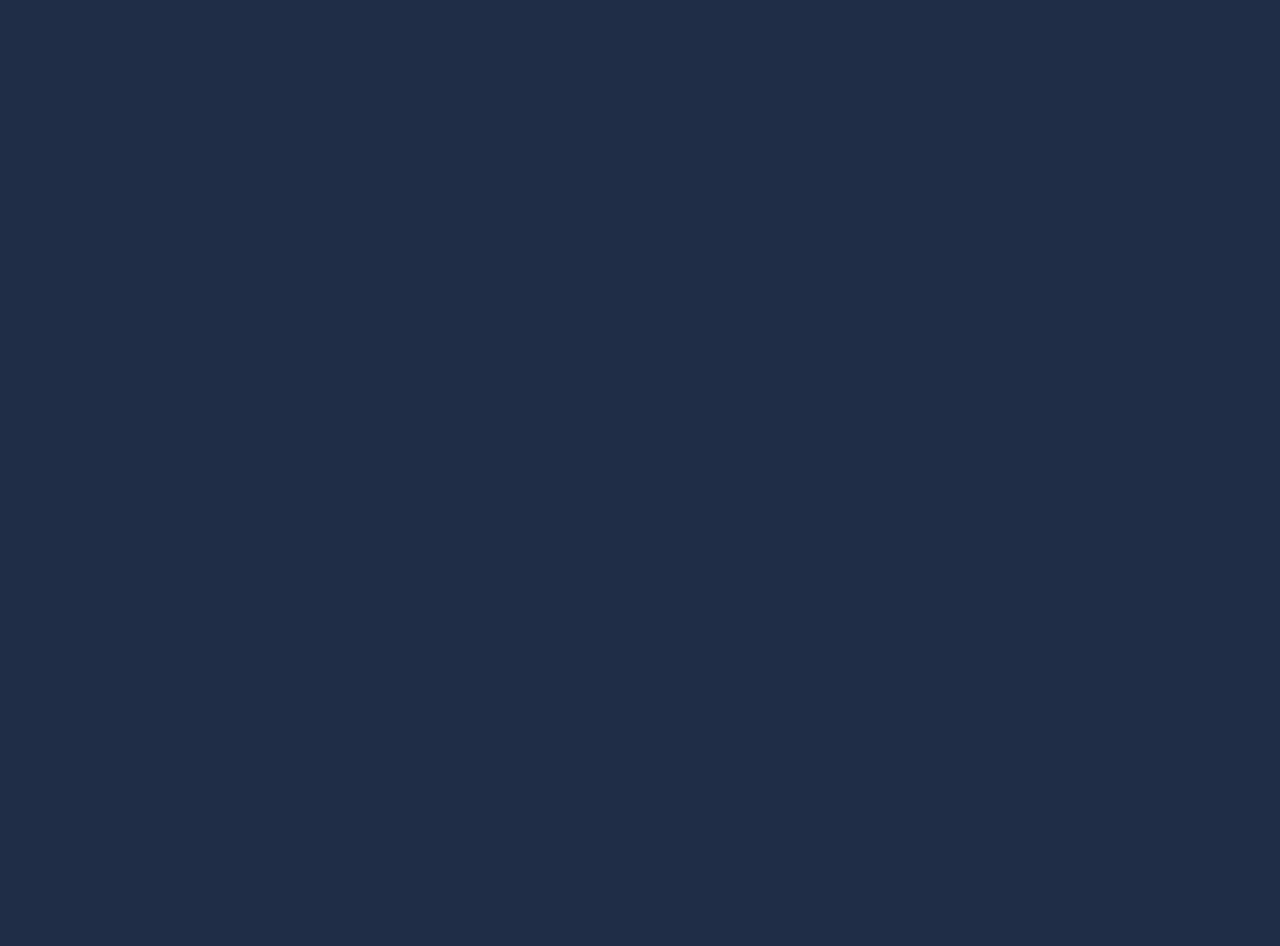
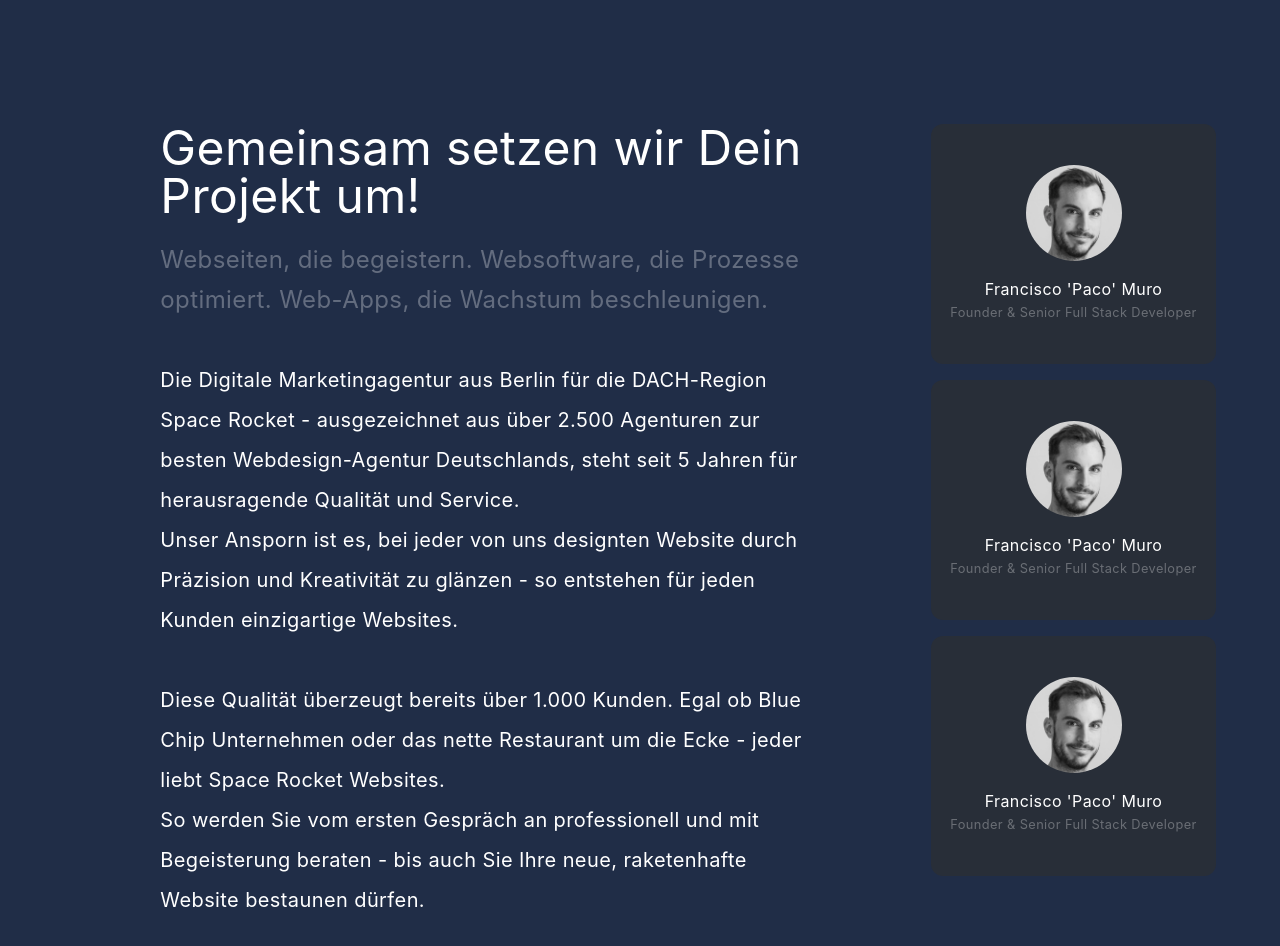
Before and after one commit to CivanErbay/cartel_design-new, a Nuxt app: page / in a window 1280 px wide. Shown: the part 1460-2406 px from the top of the page. Built offline with nearby package versions, Linux system fonts and the light colour scheme.

Commit message:
Add team section

```diff
--- a/app.vue
+++ b/app.vue
@@ -3,9 +3,8 @@
     <Navbar />
     <Hero />
     <Text />
-    <Services />
-
-    <Expertise />
+ <!-- <Services />
+    <Expertise /> -->
     <TechStack />
     <Team />
     <Consultation />
--- a/assets/css/main.css
+++ b/assets/css/main.css
@@ -1,7 +1,6 @@
-body {
-  background-color: #202d47;
-  color: white;
-}
+@tailwind base;
+@tailwind components;
+@tailwind utilities;
 
 .font-inter {
   font-family: 'Inter', sans-serif;
@@ -10,3 +9,13 @@
 .font-roboto {
   font-family: 'Roboto', sans-serif;
 }
+
+@layer base {
+  body {
+    background-color: #202d47;
+    color: white;
+  }
+  p {
+    @apply text-xl leading-10;
+  }
+}
--- a/components/Navbar.vue
+++ b/components/Navbar.vue
@@ -37,14 +37,14 @@
     title: 'Services',
     url: '#services'
   },
-  {
+/*   {
     title: 'Expertise',
     url: '#expertise'
   },
   {
     title: 'Leistungen',
     url: '#services'
-  },
+  }, */
   {
     title: 'Cartel',
     url: '#cartel'
--- a/components/Team.vue
+++ b/components/Team.vue
@@ -1,6 +1,45 @@
 <template>
   <section id="cartel">
-
+    <DefaultGrid>
+      <div class="lg:col-start-2 lg:col-end-9">
+        <h3 class="text-5xl mb-5">Gemeinsam setzen wir Dein Projekt um!</h3>
+        <p class="opacity-30 text-2xl mb-10 leading-10">Webseiten, die begeistern. Websoftware, die Prozesse optimiert.
+          Web-Apps, die Wachstum beschleunigen.</p>
+        <p>
+          Die Digitale Marketingagentur aus Berlin für die DACH-Region
+          Space Rocket - ausgezeichnet aus über 2.500 Agenturen zur besten Webdesign-Agentur Deutschlands, steht seit
+          5
+          Jahren für herausragende Qualität und Service.
+          <br>
+          Unser Ansporn ist es, bei jeder von uns designten Website durch Präzision und Kreativität zu glänzen - so
+          entstehen für jeden Kunden einzigartige Websites.
+          <br> <br>
+          Diese Qualität überzeugt bereits über 1.000 Kunden. Egal ob Blue Chip Unternehmen oder das nette Restaurant
+          um
+          die Ecke - jeder liebt Space Rocket Websites.
+          <br>
+          So werden Sie vom ersten Gespräch an professionell und mit Begeisterung beraten - bis auch Sie Ihre neue,
+          raketenhafte Website bestaunen dürfen.
+        </p>
+      </div>
+      <div class="lg:col-start-10 lg:col-end-13">
+        <div class="flex flex-col justify-center items-center h-60 w-full mb-4 bg-[#282E38] rounded-xl">
+          <NuxtImg width="120" height="120" class="w-24 h-24 object-cover rounded-full" src="/paco.png" />
+          <h4 class="mt-4 mb-0.5">Francisco 'Paco' Muro</h4>
+          <small class="opacity-30">Founder & Senior Full Stack Developer</small>
+        </div>
+        <div class="flex flex-col justify-center items-center h-60 w-full mb-4 bg-[#282E38] rounded-xl">
+          <NuxtImg width="120" height="120" class="w-24 h-24 object-cover rounded-full" src="/paco.png" />
+          <h4 class="mt-4 mb-0.5">Francisco 'Paco' Muro</h4>
+          <small class="opacity-30">Founder & Senior Full Stack Developer</small>
+        </div>
+        <div class="flex flex-col justify-center items-center h-60 w-full mb-4 bg-[#282E38] rounded-xl">
+          <NuxtImg width="120" height="120" class="w-24 h-24 object-cover rounded-full" src="/paco.png" />
+          <h4 class="mt-4 mb-0.5">Francisco 'Paco' Muro</h4>
+          <small class="opacity-30">Founder & Senior Full Stack Developer</small>
+        </div>
+      </div>
+    </DefaultGrid>
   </section>
 </template>
 
--- a/components/Text.vue
+++ b/components/Text.vue
@@ -7,7 +7,7 @@
         uns</span>
     </div>
     <div class="lg:col-start-4 lg:col-end-13">
-      <p class="leading-10 text-xl">
+      <p>
         Ihr habt eine spannende digitale Lösung im Kopf, und wir sorgen dafür, dass die Umsetzung nicht nur
         ansprechend
         aussieht, sondern auch begeisternd intuitiv ist. Gemeinsam mit euch gestalten und entwickeln wir als
--- /dev/null
+++ b/tailwind.config.js
@@ -0,0 +1,25 @@
+/** @type {import('tailwindcss').Config} */
+export default {
+  content: [
+    './components/**/*.{js,vue,ts}',
+    './layouts/**/*.vue',
+    './pages/**/*.vue',
+    './plugins/**/*.{js,ts}',
+    './app.vue',
+    './error.vue',
+  ],
+  theme: {
+    extend: {
+      screens: {
+        xl: '1440px',
+        '1.5xl': '1520px',
+        '2xl': '1920px',
+      },
+      colors: {},
+    },
+  },
+  variants: {
+    fill: ['hover', 'focus'],
+  },
+  plugins: [],
+}
```
Also changed, not shown: public/paco.png (added).
